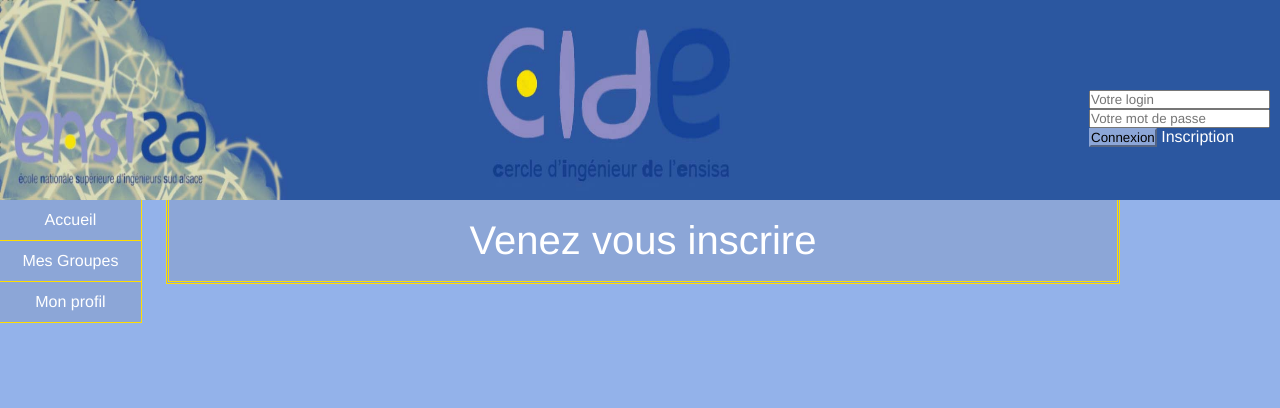
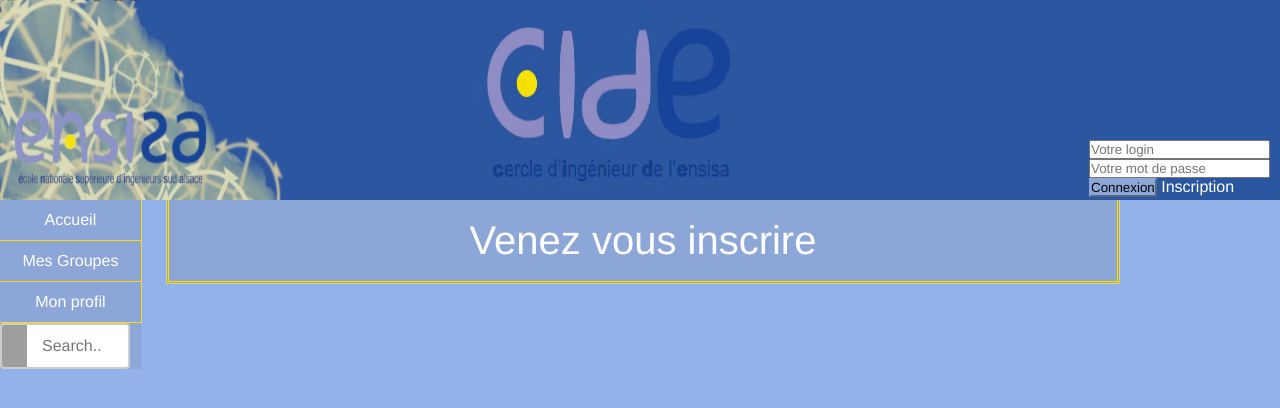
Before and after one commit to vincentbasset/cide1, a PHP site: page /index.php in a window 1280 px wide. Shown: the top 408 px of the page. Run offline with PHP 8.4, Linux system fonts and the light colour scheme; data comes from the database, SQL or seed files in the repository; grey boxes are pictures that could not be loaded.

Commit message:
ajout de la barre de recherche
n'oubliez pas de charger l'image de la loupe dans image

```diff
--- a/cide/navigation.php
+++ b/cide/navigation.php
@@ -2,4 +2,35 @@
 	<a href="index.php">Accueil</a>
 	<a href="groupe.php">Mes Groupes</a>
 	<a href="profil.php">Mon profil</a>
+	<form>
+		<input id="recherche" type="text" name="search" placeholder="Search..">
+	</form>
+	<?php
+		$url =  "//{$_SERVER['HTTP_HOST']}{$_SERVER['REQUEST_URI']}";
+		$recherche = substr($url, strpos($url, "?search=") + 8);
+		$mot1 = strtok($recherche, '+');
+		if (strpos($recherche, '+') !== false) {
+			$mot2 = substr($recherche, strpos($recherche, "+") + 1);
+		}
+		else{
+			$mot2="";
+		}
+		if (strpos($mot2, '+') !== false){
+			$mot2 = strtok($mot2, '+');
+			echo "trop de mot dans recherche<br/>";
+		}
+		$rechercheutil = $bdd -> query("SELECT * FROM utilisateur where nom like '%".$mot1."%' and prenom like '%".$mot2."%' or nom like '%".$mot2."%' and prenom like '%".$mot1."%'");
+		if(strpos($recherche, '+') !==false){
+			$recherchegroupe = $bdd -> query("SELECT * FROM groupe where nom like '%".$mot1."%".$mot2."%' or nom like '%".$mot2." ".$mot1."%'");
+		}
+		else{
+			$recherchegroupe = $bdd -> query("SELECT * FROM groupe where nom like '%".$recherche."%'");
+		}
+		while($donnees = $rechercheutil->fetch()){
+			echo $donnees["nom"]." ".$donnees["prenom"]."<br />";
+		}
+		while($donnees2 = $recherchegroupe->fetch()){
+			echo $donnees2["nom"]."<br />";
+		}
+	?>
 </nav>
--- a/cide/style.css
+++ b/cide/style.css
@@ -49,7 +49,7 @@
 #hconnect{
 	position:absolute;
 	right:10px;
-	top:90px;
+	top:140px;
 }
 
 header a{
@@ -260,3 +260,21 @@
 	text-decoration: underline;
 	color:rgb(255,221,1);
 }
+#recherche{
+	width: 130px;
+    box-sizing: border-box;
+    border: 2px solid #ccc;
+    border-radius: 4px;
+    font-size: 16px;
+    background-color: white;
+    background-image: url('image/loupe.jpg');
+	background-size:20% 100%;
+    background-position: 0;
+    background-repeat: no-repeat;
+    padding: 12px 20px 12px 40px;
+    -webkit-transition: width 0.4s ease-in-out;
+    transition: width 0.4s ease-in-out;
+}
+#recherche:focus{
+	width: 100%;
+}
```
